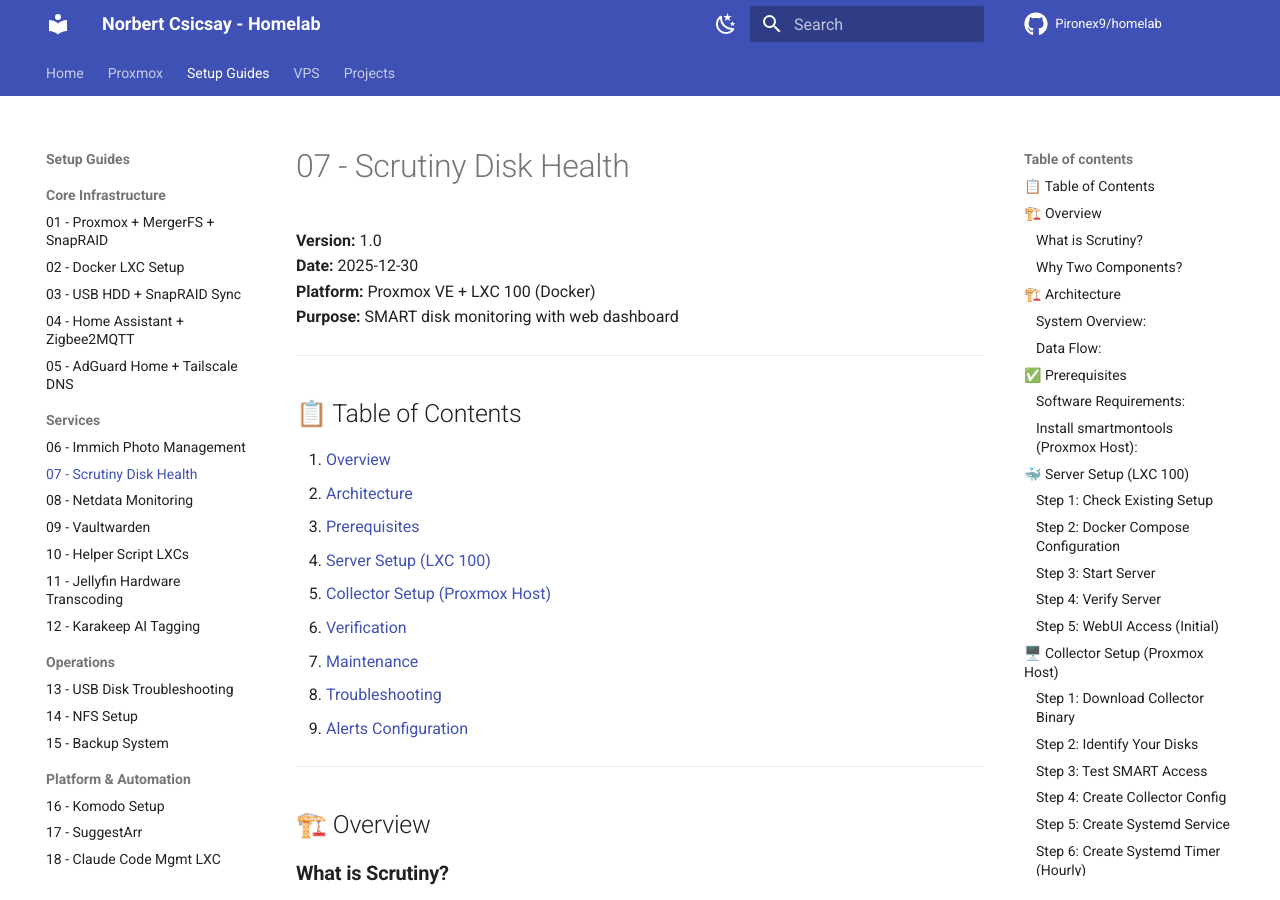
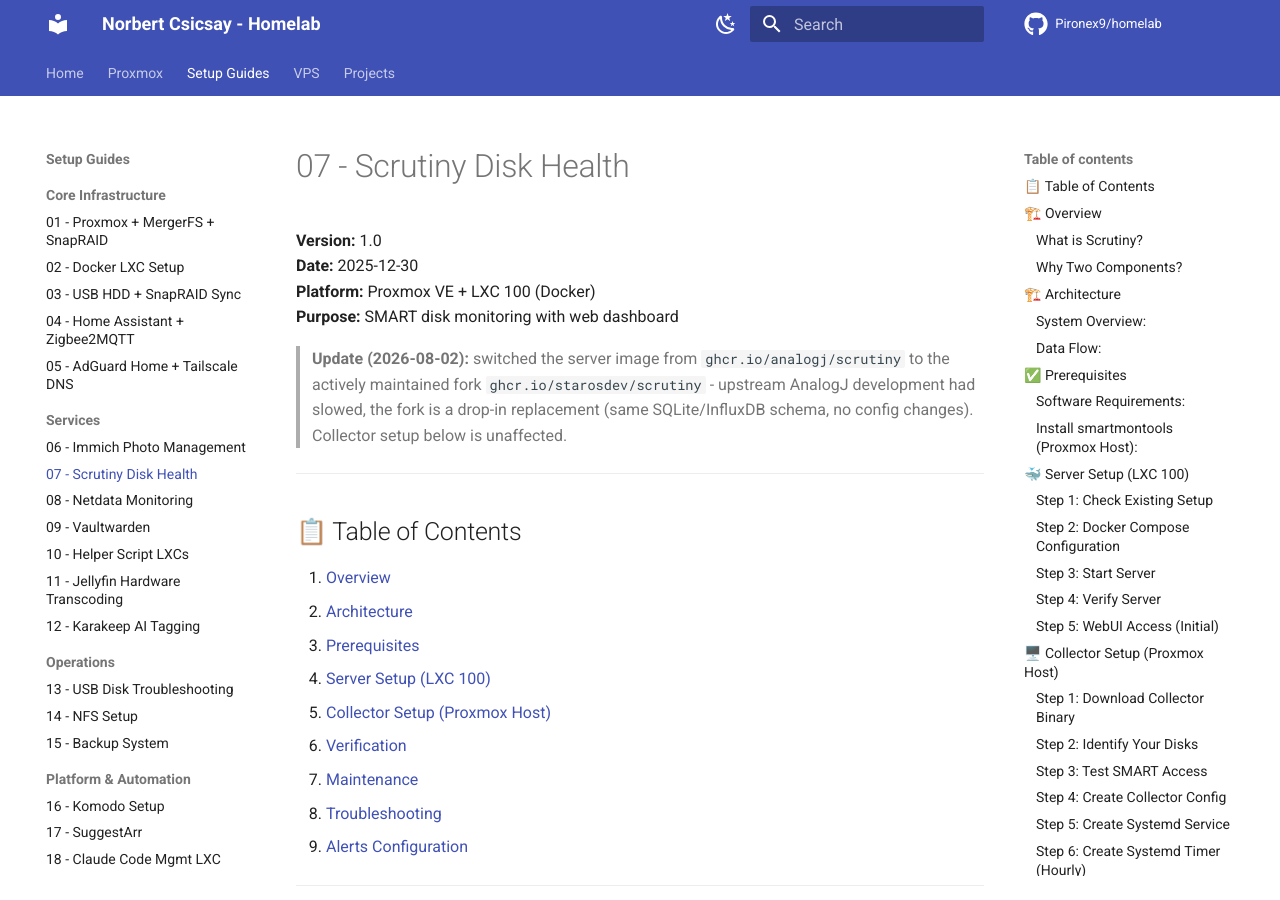
Before and after one commit to Pironex9/homelab, an MkDocs documentation site: the page built from docs/proxmox/07_Scrutiny_Disk_Health_Monitoring_Setup_Guide.md, in a window 1280 px wide and 900 px high. Built offline with MkDocs 1.6.1 and Material for MkDocs 9.7.7, drawn with Linux system fonts in a browser that asks for light colours; comment, search, counter and statistics services are not loaded.

Commit message:
feat(scrutiny): switch to Starosdev/scrutiny fork
Upstream AnalogJ/scrutiny development slowed in 2024; the Starosdev fork
is actively maintained with regular releases and full data compatibility
(same SQLite/InfluxDB schema, no migration needed).

```diff
--- a/docs/proxmox/07_Scrutiny_Disk_Health_Monitoring_Setup_Guide.md
+++ b/docs/proxmox/07_Scrutiny_Disk_Health_Monitoring_Setup_Guide.md
@@ -3,6 +3,8 @@
 **Date:** 2025-12-30
 **Platform:** Proxmox VE + LXC 100 (Docker)
 **Purpose:** SMART disk monitoring with web dashboard
+
+> **Update (2026-08-02):** switched the server image from `ghcr.io/analogj/scrutiny` to the actively maintained fork `ghcr.io/starosdev/scrutiny` - upstream AnalogJ development had slowed, the fork is a drop-in replacement (same SQLite/InfluxDB schema, no config changes). Collector setup below is unaffected.
 
 ---
 
```
Also changed, not shown: docs/hosts/docker-host.md (+1 -1 lines), 1 other file.
